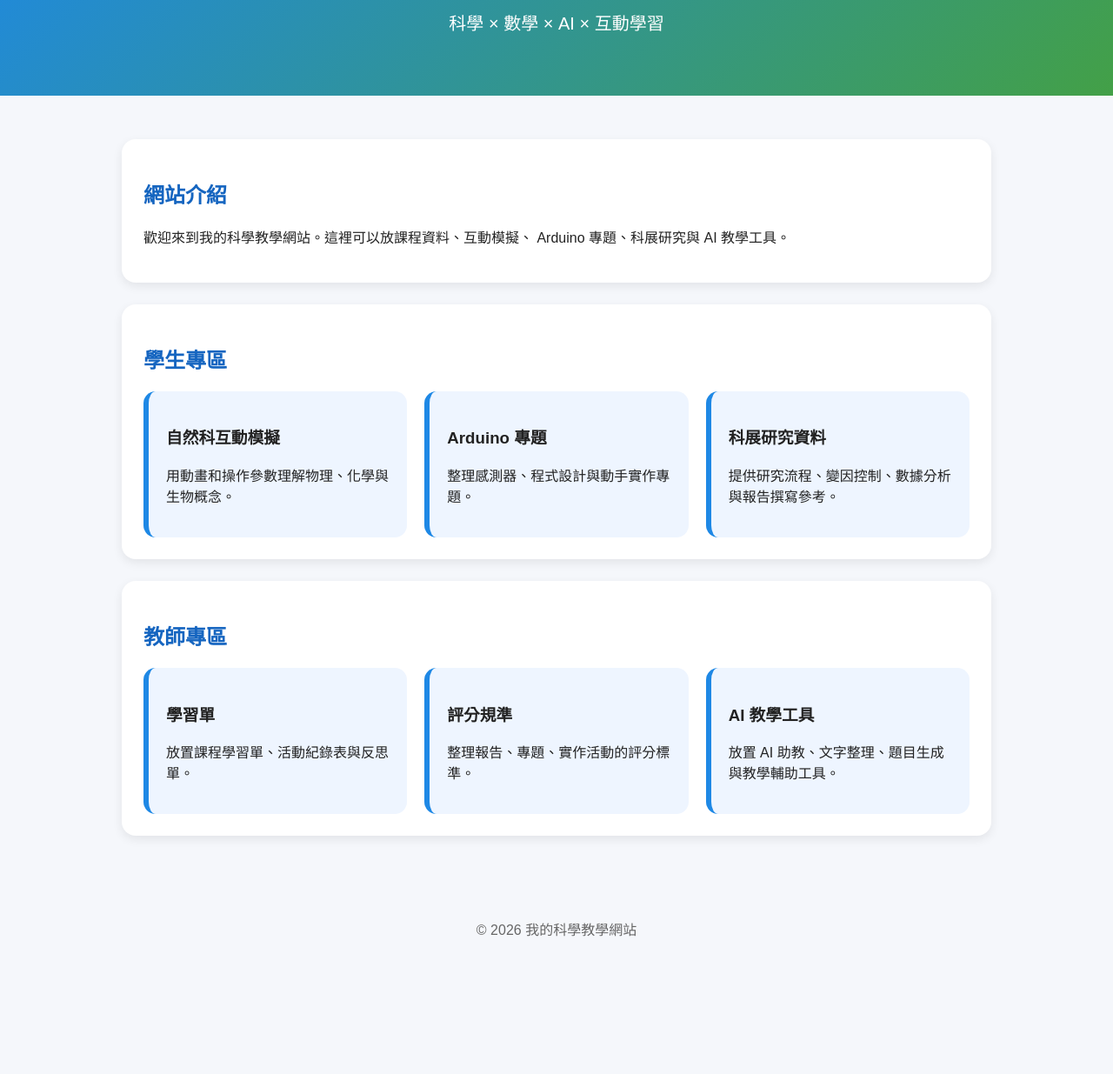
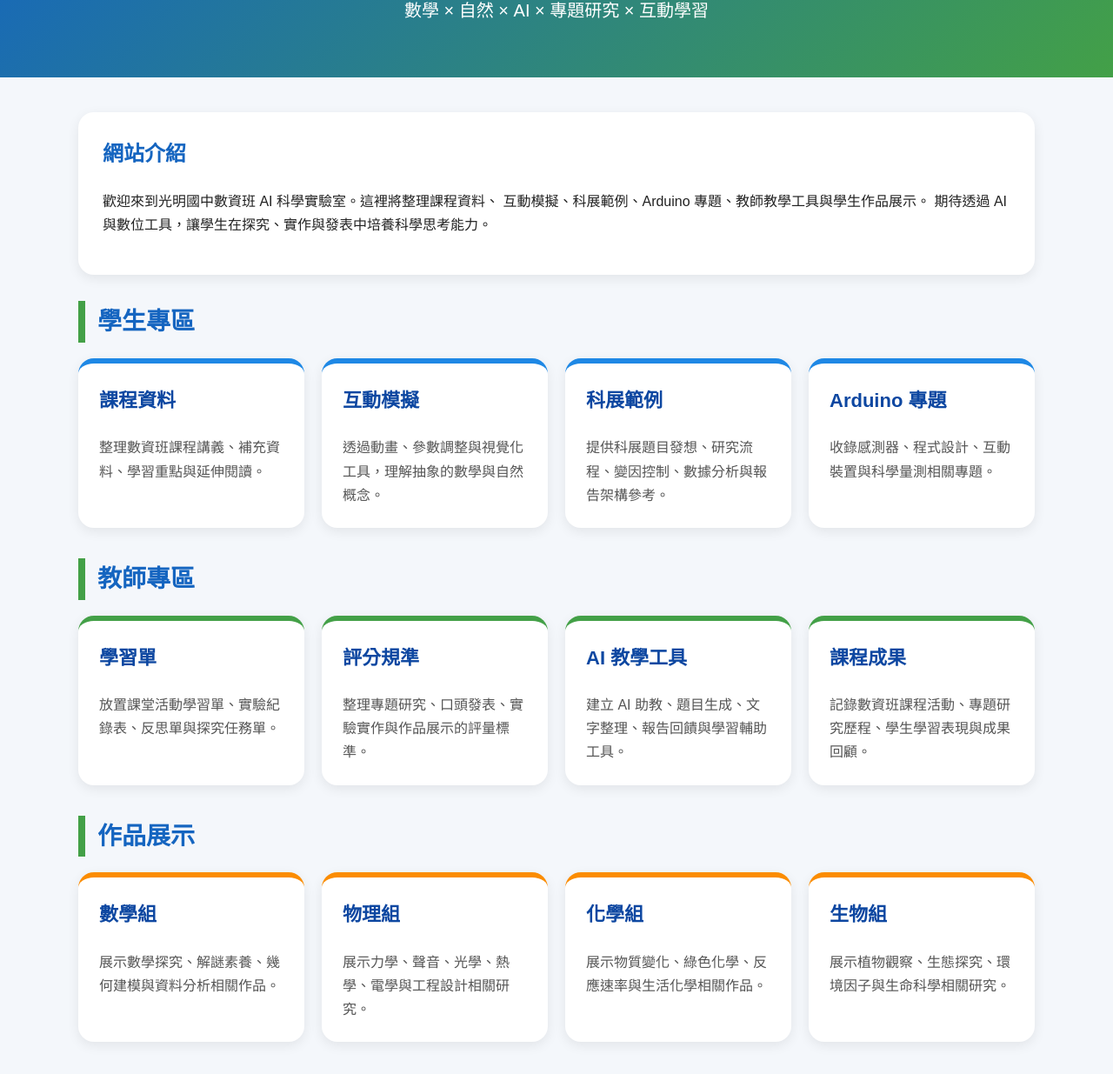
Before and after one commit to pinebang/pinebang.github.io, a plain HTML site: page index.html in a window 1280 px wide. Shown: the part 148-1383 px from the top of the page at 87% size. Before the commit the page ends 1248 px from the top, so only its background shows below. Drawn offline with Linux system fonts and the light colour scheme.

Commit message:
Update index.html

```diff
--- a/index.html
+++ b/index.html
@@ -2,128 +2,234 @@
 <html lang="zh-Hant">
 <head>
   <meta charset="UTF-8">
-  <title>我的科學教學網站</title>
+  <meta name="viewport" content="width=device-width, initial-scale=1.0">
+  <title>光明國中數資班 AI 科學實驗室</title>
+
   <style>
     body {
+      margin: 0;
       font-family: "Microsoft JhengHei", Arial, sans-serif;
-      margin: 0;
-      background: #f5f7fb;
+      background: #f4f7fb;
       color: #222;
+      line-height: 1.7;
     }
 
     header {
-      background: linear-gradient(135deg, #1e88e5, #43a047);
+      background: linear-gradient(135deg, #1565c0, #43a047);
       color: white;
-      padding: 50px 30px;
       text-align: center;
+      padding: 60px 20px;
     }
 
     header h1 {
       font-size: 42px;
-      margin-bottom: 10px;
+      margin: 0 0 12px;
     }
 
     header p {
       font-size: 20px;
+      margin: 0;
     }
 
     main {
-      max-width: 1000px;
-      margin: 30px auto;
-      padding: 20px;
+      max-width: 1100px;
+      margin: 40px auto;
+      padding: 0 20px;
     }
 
-    .section {
+    .intro {
       background: white;
-      padding: 25px;
-      margin-bottom: 25px;
-      border-radius: 16px;
-      box-shadow: 0 4px 12px rgba(0,0,0,0.08);
+      padding: 28px;
+      border-radius: 18px;
+      box-shadow: 0 4px 14px rgba(0,0,0,0.08);
+      margin-bottom: 30px;
     }
 
-    h2 {
+    .intro h2 {
+      margin-top: 0;
       color: #1565c0;
+    }
+
+    .area {
+      margin-bottom: 35px;
+    }
+
+    .area-title {
+      font-size: 28px;
+      color: #1565c0;
+      margin-bottom: 18px;
+      border-left: 8px solid #43a047;
+      padding-left: 14px;
     }
 
     .cards {
       display: grid;
-      grid-template-columns: repeat(auto-fit, minmax(220px, 1fr));
+      grid-template-columns: repeat(auto-fit, minmax(230px, 1fr));
       gap: 20px;
     }
 
     .card {
-      background: #eef5ff;
-      padding: 20px;
-      border-radius: 14px;
-      border-left: 6px solid #1e88e5;
+      background: white;
+      padding: 24px;
+      border-radius: 18px;
+      box-shadow: 0 4px 14px rgba(0,0,0,0.08);
+      transition: transform 0.2s, box-shadow 0.2s;
+      border-top: 6px solid #1e88e5;
+    }
+
+    .card:hover {
+      transform: translateY(-5px);
+      box-shadow: 0 8px 20px rgba(0,0,0,0.12);
+    }
+
+    .card h3 {
+      margin-top: 0;
+      font-size: 22px;
+      color: #0d47a1;
+    }
+
+    .card p {
+      color: #555;
+      margin-bottom: 0;
+    }
+
+    .student .card {
+      border-top-color: #1e88e5;
+    }
+
+    .teacher .card {
+      border-top-color: #43a047;
+    }
+
+    .works .card {
+      border-top-color: #fb8c00;
     }
 
     footer {
       text-align: center;
-      padding: 20px;
-      color: #666;
+      padding: 30px 20px;
+      background: #e8edf5;
+      color: #555;
+      margin-top: 40px;
+    }
+
+    @media (max-width: 600px) {
+      header h1 {
+        font-size: 30px;
+      }
+
+      header p {
+        font-size: 16px;
+      }
+
+      .area-title {
+        font-size: 24px;
+      }
     }
   </style>
 </head>
 
 <body>
+
   <header>
-    <h1>我的科學教學網站</h1>
-    <p>科學 × 數學 × AI × 互動學習</p>
+    <h1>光明國中數資班 AI 科學實驗室</h1>
+    <p>數學 × 自然 × AI × 專題研究 × 互動學習</p>
   </header>
 
   <main>
-    <section class="section">
+
+    <section class="intro">
       <h2>網站介紹</h2>
       <p>
-        歡迎來到我的科學教學網站。這裡可以放課程資料、互動模擬、
-        Arduino 專題、科展研究與 AI 教學工具。
+        歡迎來到光明國中數資班 AI 科學實驗室。這裡將整理課程資料、
+        互動模擬、科展範例、Arduino 專題、教師教學工具與學生作品展示。
+        期待透過 AI 與數位工具，讓學生在探究、實作與發表中培養科學思考能力。
       </p>
     </section>
 
-    <section class="section">
-      <h2>學生專區</h2>
+    <section class="area student">
+      <h2 class="area-title">學生專區</h2>
+
       <div class="cards">
         <div class="card">
-          <h3>自然科互動模擬</h3>
-          <p>用動畫和操作參數理解物理、化學與生物概念。</p>
+          <h3>課程資料</h3>
+          <p>整理數資班課程講義、補充資料、學習重點與延伸閱讀。</p>
+        </div>
+
+        <div class="card">
+          <h3>互動模擬</h3>
+          <p>透過動畫、參數調整與視覺化工具，理解抽象的數學與自然概念。</p>
+        </div>
+
+        <div class="card">
+          <h3>科展範例</h3>
+          <p>提供科展題目發想、研究流程、變因控制、數據分析與報告架構參考。</p>
         </div>
 
         <div class="card">
           <h3>Arduino 專題</h3>
-          <p>整理感測器、程式設計與動手實作專題。</p>
-        </div>
-
-        <div class="card">
-          <h3>科展研究資料</h3>
-          <p>提供研究流程、變因控制、數據分析與報告撰寫參考。</p>
+          <p>收錄感測器、程式設計、互動裝置與科學量測相關專題。</p>
         </div>
       </div>
     </section>
 
-    <section class="section">
-      <h2>教師專區</h2>
+    <section class="area teacher">
+      <h2 class="area-title">教師專區</h2>
+
       <div class="cards">
         <div class="card">
           <h3>學習單</h3>
-          <p>放置課程學習單、活動紀錄表與反思單。</p>
+          <p>放置課堂活動學習單、實驗紀錄表、反思單與探究任務單。</p>
         </div>
 
         <div class="card">
           <h3>評分規準</h3>
-          <p>整理報告、專題、實作活動的評分標準。</p>
+          <p>整理專題研究、口頭發表、實驗實作與作品展示的評量標準。</p>
         </div>
 
         <div class="card">
           <h3>AI 教學工具</h3>
-          <p>放置 AI 助教、文字整理、題目生成與教學輔助工具。</p>
+          <p>建立 AI 助教、題目生成、文字整理、報告回饋與學習輔助工具。</p>
+        </div>
+
+        <div class="card">
+          <h3>課程成果</h3>
+          <p>記錄數資班課程活動、專題研究歷程、學生學習表現與成果回顧。</p>
         </div>
       </div>
     </section>
+
+    <section class="area works">
+      <h2 class="area-title">作品展示</h2>
+
+      <div class="cards">
+        <div class="card">
+          <h3>數學組</h3>
+          <p>展示數學探究、解謎素養、幾何建模與資料分析相關作品。</p>
+        </div>
+
+        <div class="card">
+          <h3>物理組</h3>
+          <p>展示力學、聲音、光學、熱學、電學與工程設計相關研究。</p>
+        </div>
+
+        <div class="card">
+          <h3>化學組</h3>
+          <p>展示物質變化、綠色化學、反應速率與生活化學相關作品。</p>
+        </div>
+
+        <div class="card">
+          <h3>生物組</h3>
+          <p>展示植物觀察、生態探究、環境因子與生命科學相關研究。</p>
+        </div>
+      </div>
+    </section>
+
   </main>
 
   <footer>
-    © 2026 我的科學教學網站
+    © 2026 光明國中數資班 AI 科學實驗室
   </footer>
+
 </body>
 </html>
```
